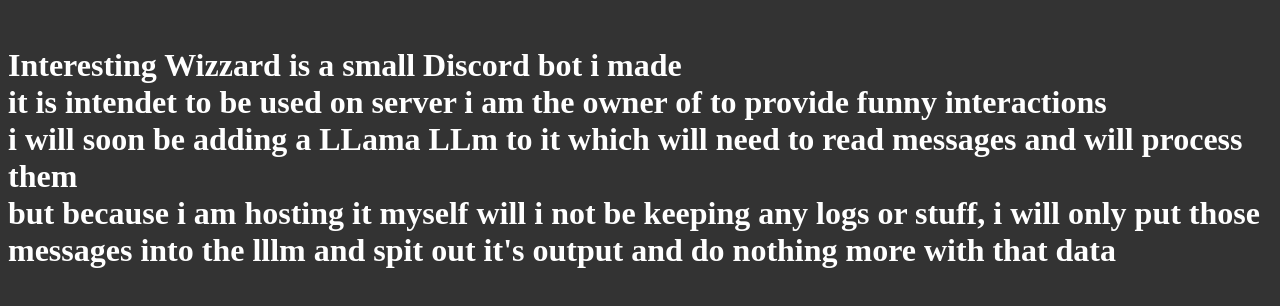
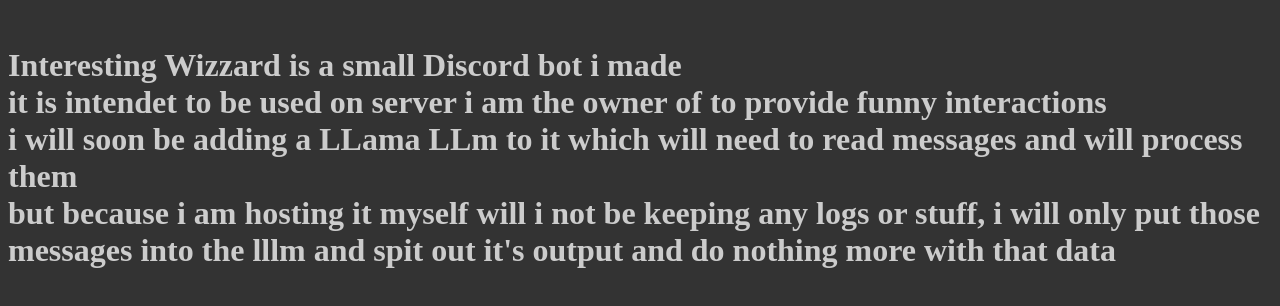
Before and after one commit to Idcrafter/InterestingWizzard, a plain HTML site: page index.html in a window 1280 px wide. Drawn offline with Linux system fonts and the light colour scheme.

Commit message:
Update index.html

```diff
--- a/index.html
+++ b/index.html
@@ -11,7 +11,7 @@ Click nbfs://nbhost/SystemFileSystem/Templates/ClientSide/html.html to edit this
     </head>
     <body style="background-color:#333333">
         <div></div> <br>
-        <h1 style="color:white;">Interesting Wizzard is a small Discord bot i made <br> it is intendet to be used on server i am the owner of to provide funny interactions <br> i will soon be adding a LLama LLm to it which will need to read messages and will process them <br> but because i am hosting it myself will i not be keeping any logs or stuff, i will only put those<br> messages into the lllm and spit out it's output and do nothing more with that data</h1>
+        <h1 style="color:#cccccc;">Interesting Wizzard is a small Discord bot i made <br> it is intendet to be used on server i am the owner of to provide funny interactions <br> i will soon be adding a LLama LLm to it which will need to read messages and will process them <br> but because i am hosting it myself will i not be keeping any logs or stuff, i will only put those<br> messages into the lllm and spit out it's output and do nothing more with that data</h1>
 
 
     </body>
```
